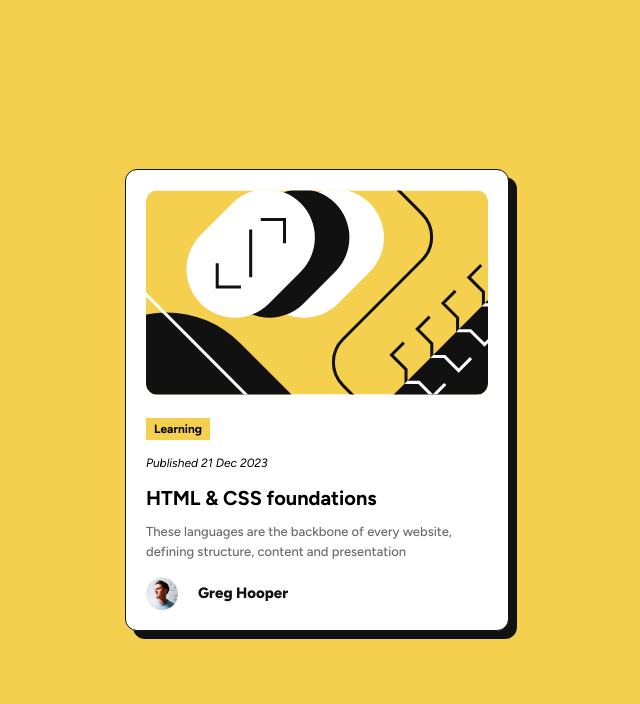
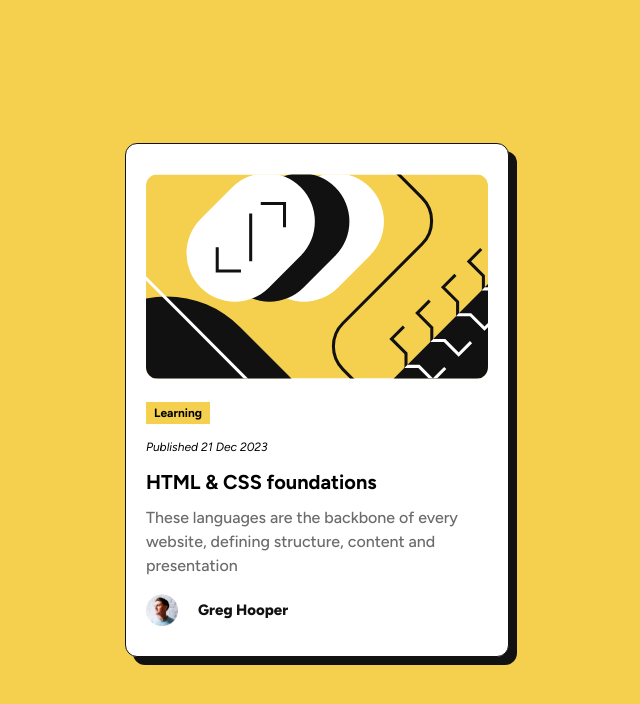
Before and after one commit to steps030/blog-preview-card, a plain HTML site: page index.html in a window 1280 px wide. Shown: the whole page, without its empty margins (323-963 px from the left). Drawn offline with Linux system fonts and the light colour scheme.

Commit message:
After fixing padding

```diff
--- a/index.html
+++ b/index.html
@@ -49,7 +49,7 @@
       .blog-card {
         width: 300px;
         background-color: #fff;
-        padding: 2rem;
+        padding: 3rem 2rem;
         border-radius: 1.2rem;
         border: 1px solid #121212;
         box-shadow: 0.8rem 0.8rem #121212;
@@ -91,7 +91,7 @@
       }
 
       .blog-card__description {
-        font-size: 1.3rem;
+        font-size: 1.6rem;
         color: #6b6b6b;
         line-height: 1.5;
         margin-bottom: 1.6rem;
```
